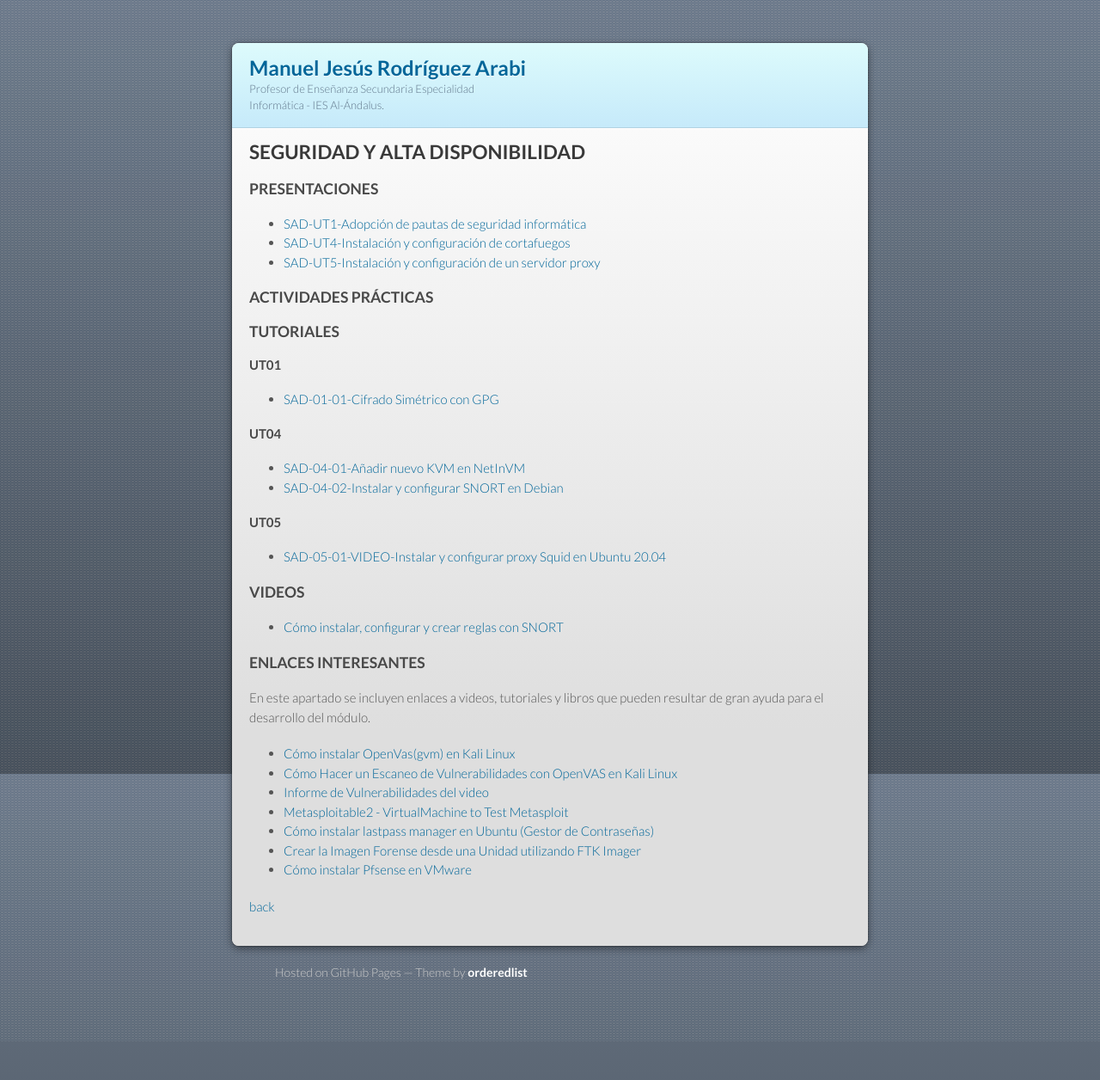
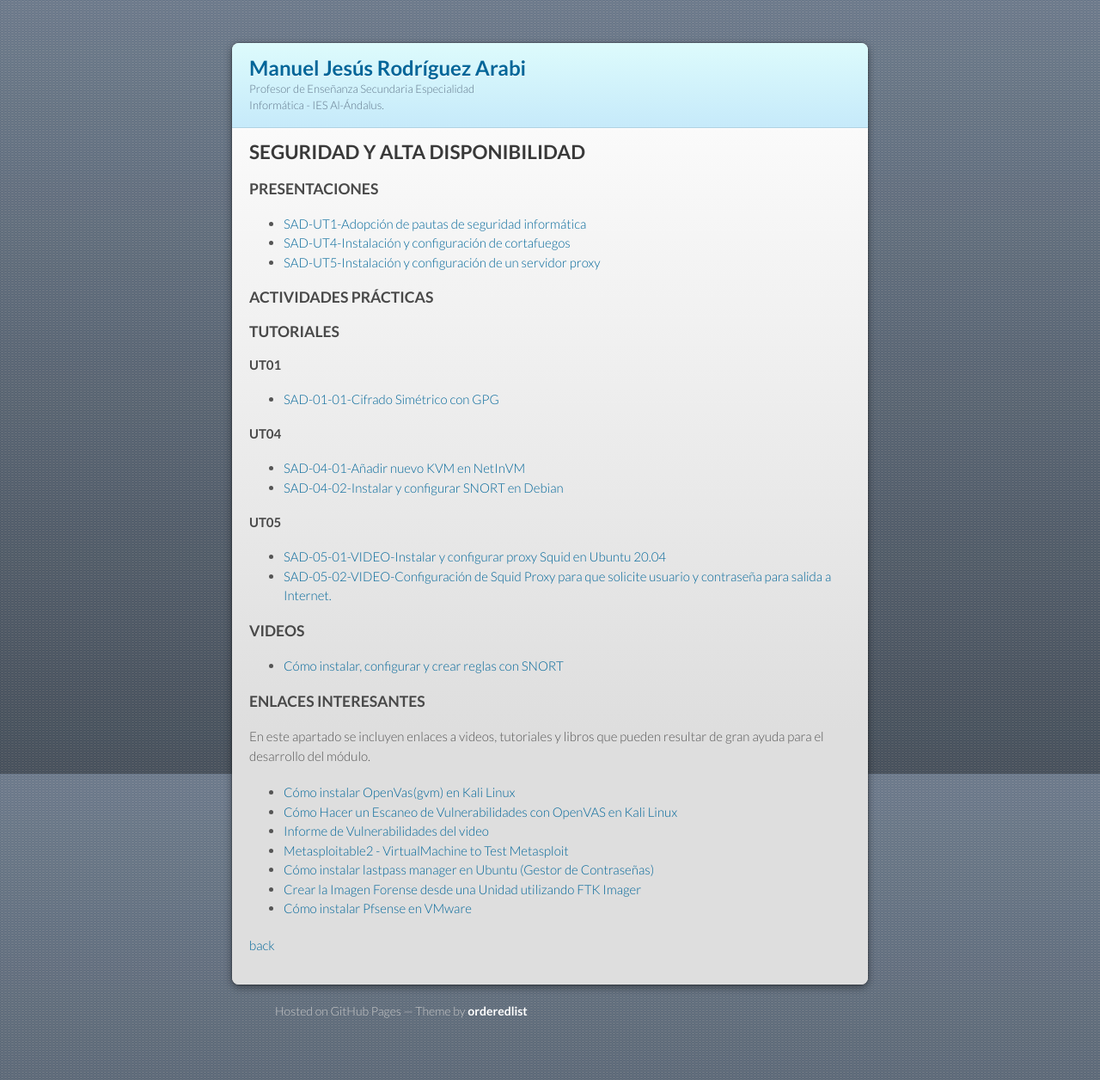
Before and after one commit to mrodara/mrodara.github.io, a Jekyll site: the page built from mods/sad.md, in a window 1280 px wide. Shown: the whole page at 86% size. Built offline with Jekyll 4.4.1, drawn with Linux system fonts in a browser that asks for light colours; our own code applies the rules of GitHub Pages for plain Markdown files; before the commit the page ends 1211 px from its top, so only the background shows below that.

Commit message:
Directivas vsftp de sri y video proxy squid users/pwd de SAD

```diff
--- a/mods/sad.md
+++ b/mods/sad.md
@@ -27,6 +27,7 @@ layout: default
 #### UT05
 
 * [SAD-05-01-VIDEO-Instalar y configurar proxy Squid en Ubuntu 20.04](https://youtu.be/wTUchaXLc_w)
+* [SAD-05-02-VIDEO-Configuración de Squid Proxy para que solicite usuario y contraseña para salida a Internet.](https://youtu.be/Q3BNBVuqe_k)
 
 ### VIDEOS
 
```
Also changed, not shown: mods/sri.md (+1 -0 lines), 1 other file.
